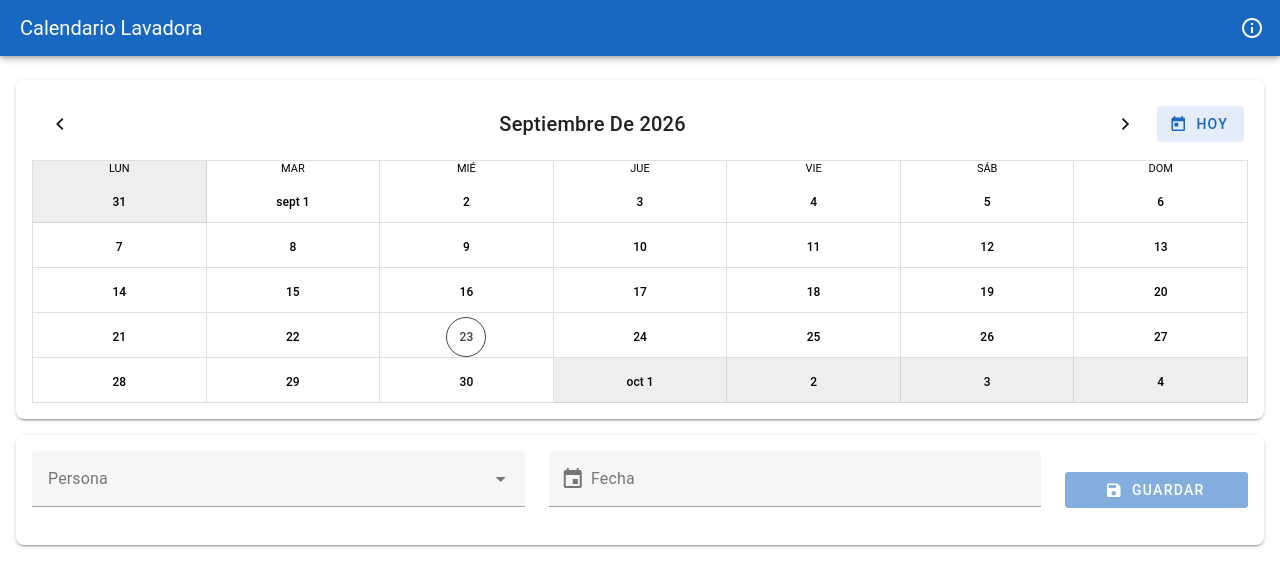
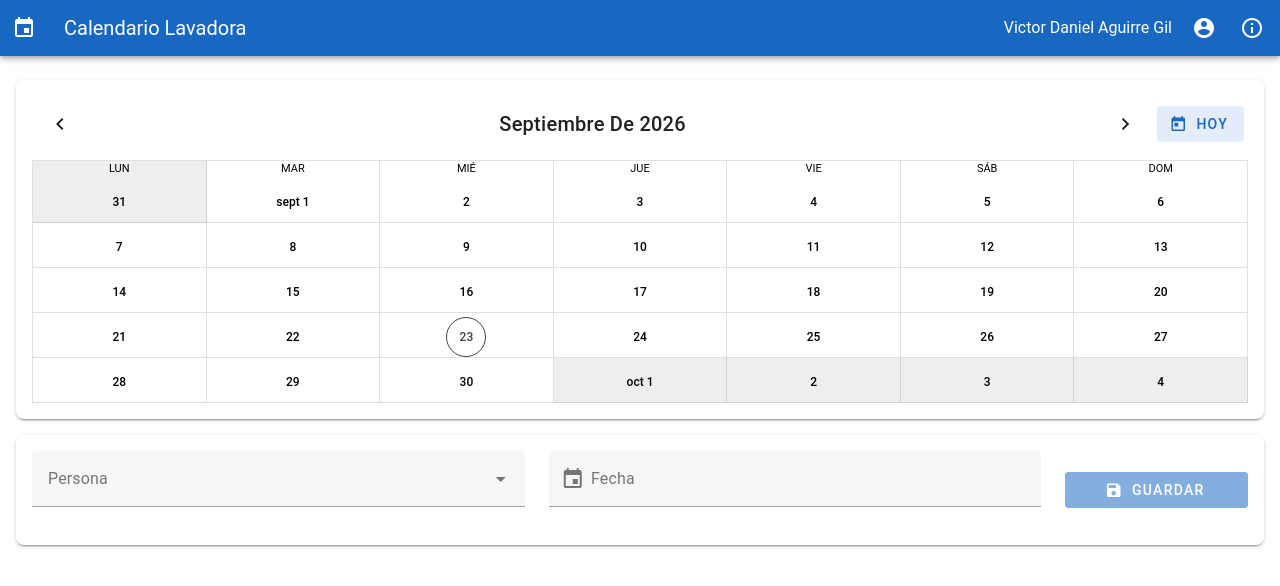
Before and after one commit to sirpulpo/vue-pwa-calendario-lavadora, a Vue app: page / in a window 1280 px wide. Shown: the top 586 px of the page. Built offline with nearby package versions, Linux system fonts and the light colour scheme.

Commit message:
Se agrega nombre e icono de usuario

```diff
--- a/src/App.vue
+++ b/src/App.vue
@@ -7,7 +7,10 @@ const store = useAppStore()
 <template>
   <v-app>
     <v-app-bar color="primary" density="comfortable">
+      <v-icon icon="mdi-calendar" class="ml-3 mr-2" style="cursor: pointer" @click="$router.push({ name: 'home' })" />
       <v-app-bar-title>{{ store.appName }}</v-app-bar-title>
+      <span class="mr-2">Victor Daniel Aguirre Gil</span>
+      <v-btn icon="mdi-account-circle" aria-label="Usuario" />
       <v-btn icon="mdi-information-outline" aria-label="Acerca de" :to="{ name: 'about' }" />
     </v-app-bar>
 
```
